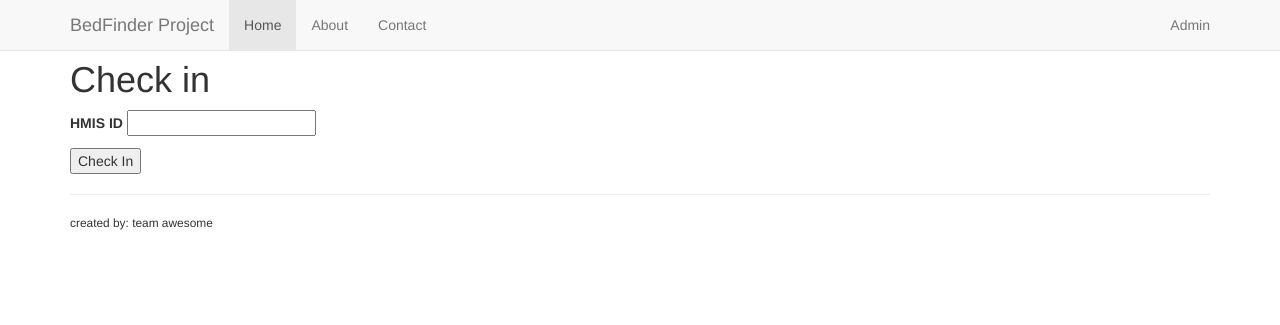
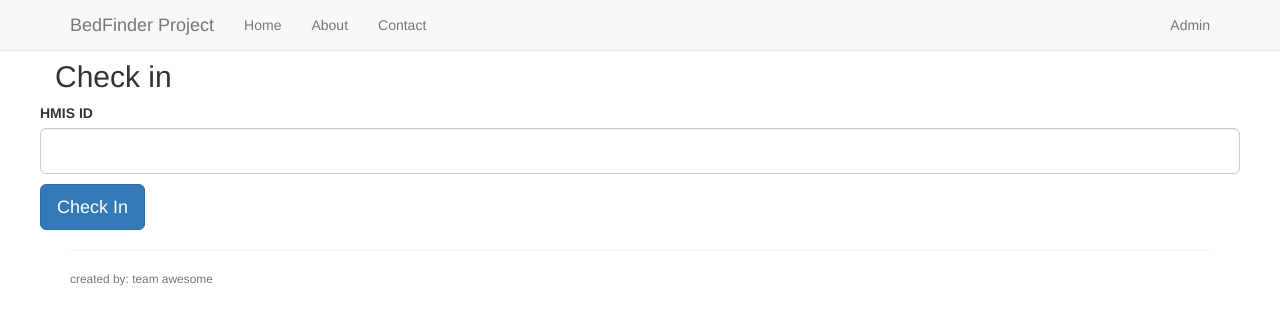
Before and after one commit to ksletmoe/LowBarrierWaitlist, a Flask app: page / in a window 1280 px wide. Shown: the top 325 px of the page. Run offline with Flask 2, Linux system fonts and the light colour scheme; some libraries are stand-ins or nearby versions.

Commit message:
prettied up a little mo

```diff
--- a/low_barrier_waitlist/templates/base.html
+++ b/low_barrier_waitlist/templates/base.html
@@ -23,11 +23,11 @@
           <span class="icon-bar"></span>
           <span class="icon-bar"></span>
         </button>
-        <a class="navbar-brand" href="#">BedFinder Project</a>
+        <a class="navbar-brand" href="/">BedFinder Project</a>
       </div>
       <div id="navbar" class="navbar-collapse collapse">
         <ul class="nav navbar-nav">
-          <li class="active"><a href="/">Home</a></li>
+          <li><a href="/">Home</a></li>
           <li><a href="/about">About</a></li>
           <li><a href="/contact">Contact</a></li>
         </ul>
@@ -45,7 +45,7 @@
       {% endblock %}
       <hr>
       <footer class="footer">
-        <p class="small">created by: team awesome</p>
+        <p class="small text-muted">created by: team awesome</p>
       </footer>
     </div> <!-- /container -->
   </body>
--- a/low_barrier_waitlist/templates/index.html
+++ b/low_barrier_waitlist/templates/index.html
@@ -7,16 +7,38 @@
   </style>
 {% endblock %}
 {% block body %}
-<h1>Check in</h1>
-<form method="POST" action="/">
+<div class="row">
+    <div class="col">
+      <h2>Check in</h2>
+    </div>
+</div>
+
+<form method="POST" action="/" class="form-horizontal">
+  <div class="form-group form-group-lg">
     {{form.csrf_token }}
-    <p>
+    <div class="row">
+      <div class="col">
         {{ form.hmis.label }}
-        {{ form.hmis(size=20) }}
-        {% for error in form.hmis.errors %}
-           <span style="color: red;">{{ error }}</span>
-        {% endfor %}
-    </p>
-    <input type="submit" value="Check In">
+      </div>
+    </div>
+    <div class="row">
+        <div class="col">
+            {{ form.hmis(class_="form-control") }}
+        </div>
+    </div>
+    <div class="row">
+        <div class="col">
+          {% for error in form.hmis.errors %}
+            <span style="color: red;">{{ error }}</span>
+          {% endfor %}
+        </div>
+    </div>
+    <div class="row">
+        <div class="col" style="padding-top: 10px">
+            <input type="submit" value="Check In" class="btn btn-primary btn-lg">
+        </div>
+    </div>
+
+  </div>
 </form>
 {% endblock %}
```
